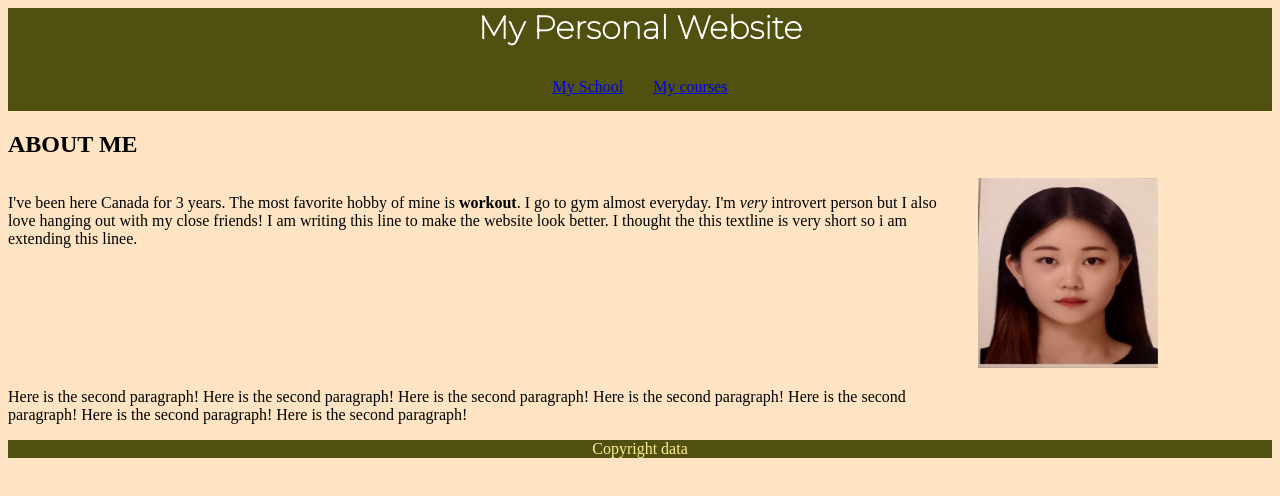
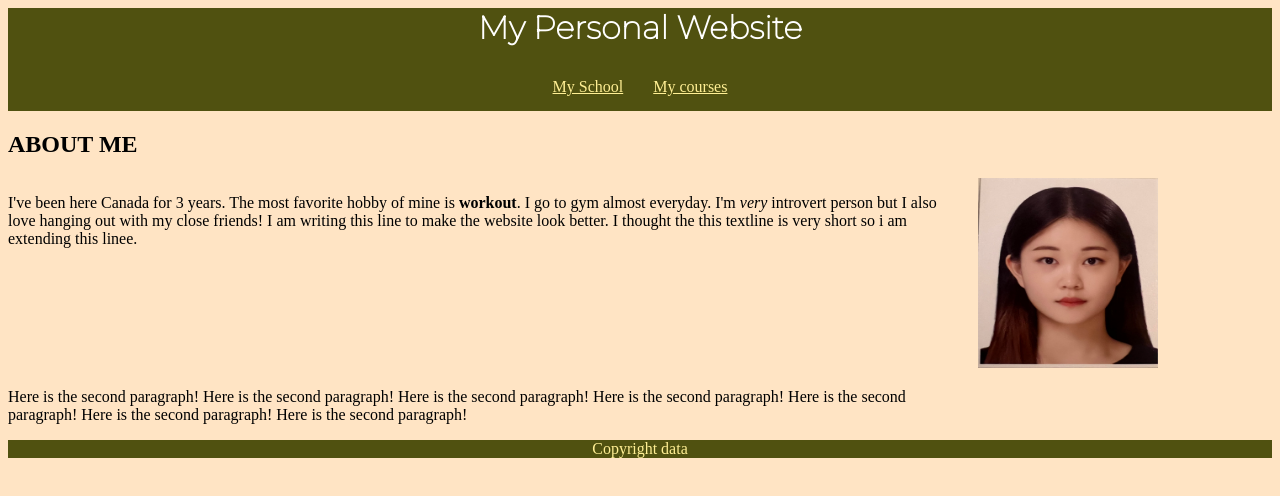
Before and after one commit to sylkee00/Personal_website_ACIT1620, a plain HTML site: page index.html in a window 1280 px wide. Drawn offline with Linux system fonts and the light colour scheme.

Commit message:
Correct the link color for better contrast

```diff
--- a/css/stylesheet.css
+++ b/css/stylesheet.css
@@ -1,5 +1,11 @@
 html{
     background-color: #ffe4c4;
+}
+nav a:link {
+     color: #FFEF94;
+}
+nav a:visited {
+     color: white;
 }
 header h1{
     color:white;
--- a/index.html
+++ b/index.html
@@ -4,6 +4,7 @@
     <head>
         <title>personal_website</title>
         <meta charset="utf-8">
+        <meta name="viewport" content="width=device-width, initial-scale=1.0">
         <link rel = "stylesheet" href = "css/stylesheet.css" >
         <link rel="preconnect" href="https://fonts.googleapis.com">
         <link rel="preconnect" href="https://fonts.gstatic.com" crossorigin>
```
Also changed, not shown: misc/courses.html (+1 -0 lines), misc/school.html (+1 -0 lines).
